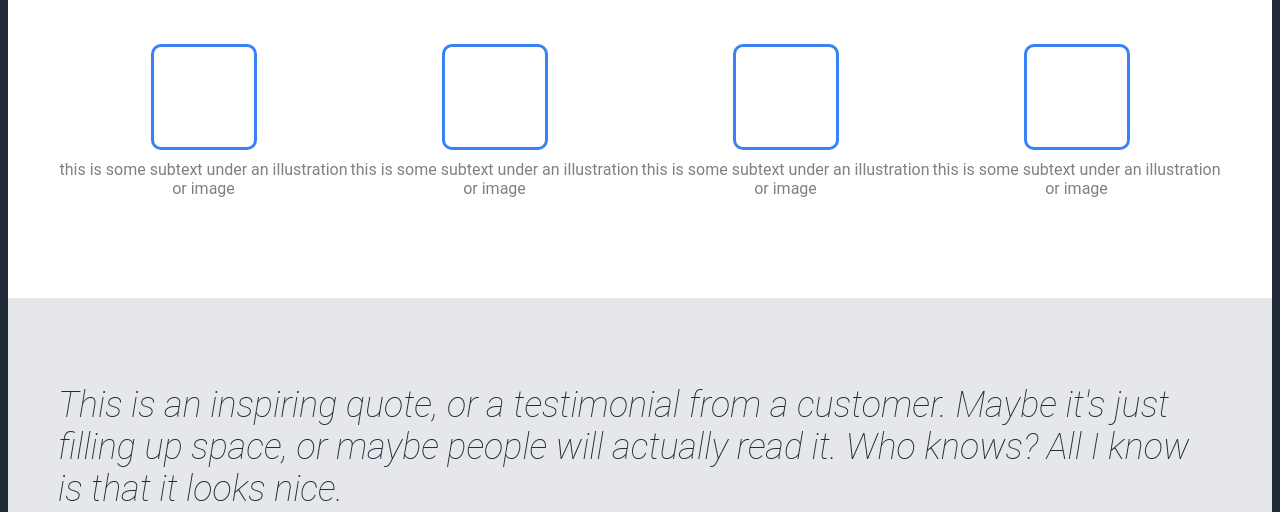
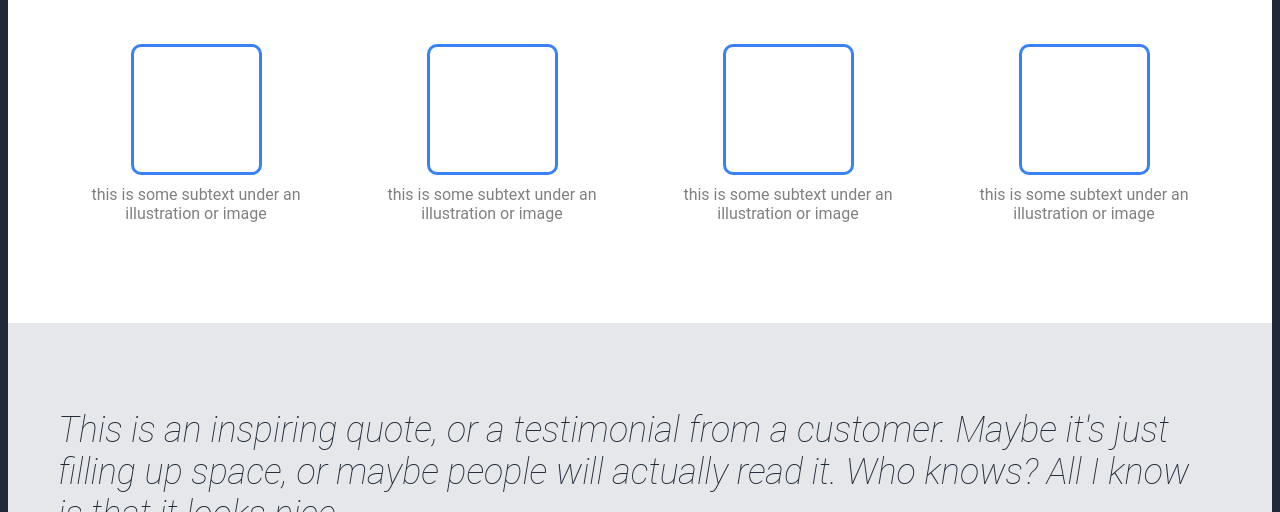
Before and after one commit to ravello/landing-page, a plain HTML site: page index.html in a window 1280 px wide. Shown: the part 588-1100 px from the top of the page. Drawn offline with Linux system fonts and the light colour scheme.

Commit message:
edited in gaps for the placeholer images

```diff
--- a/index.html
+++ b/index.html
@@ -32,19 +32,19 @@
         <div class="container">
             <div>
                 <div class="placeholder"></div>
-                <div>this is some subtext under an illustration or image</div>
+                <div class="imagesSubtext">this is some subtext under an illustration or image</div>
             </div>
             <div>
                 <div class="placeholder"></div>
-                <div>this is some subtext under an illustration or image</div>
+                <div class="imagesSubtext">this is some subtext under an illustration or image</div>
             </div>
             <div>
                 <div class="placeholder"></div>
-                <div>this is some subtext under an illustration or image</div>
+                <div class="imagesSubtext">this is some subtext under an illustration or image</div>
             </div>
             <div>
                 <div class="placeholder"></div>
-                <div>this is some subtext under an illustration or image</div>
+                <div class="imagesSubtext">this is some subtext under an illustration or image</div>
             </div>
         </div>
     </div>
--- a/style.css
+++ b/style.css
@@ -95,11 +95,12 @@ ul {
     display: flex;
     text-align: center;
     color: gray;
+    gap: 20px;
 }
 
 .placeholder {
-    width: 100px;
-    height: 100px;
+    width: 125px;
+    height: 125px;
     border-radius: 10px;
     border: 3px solid #3882F6;
     justify-self: center;
```
